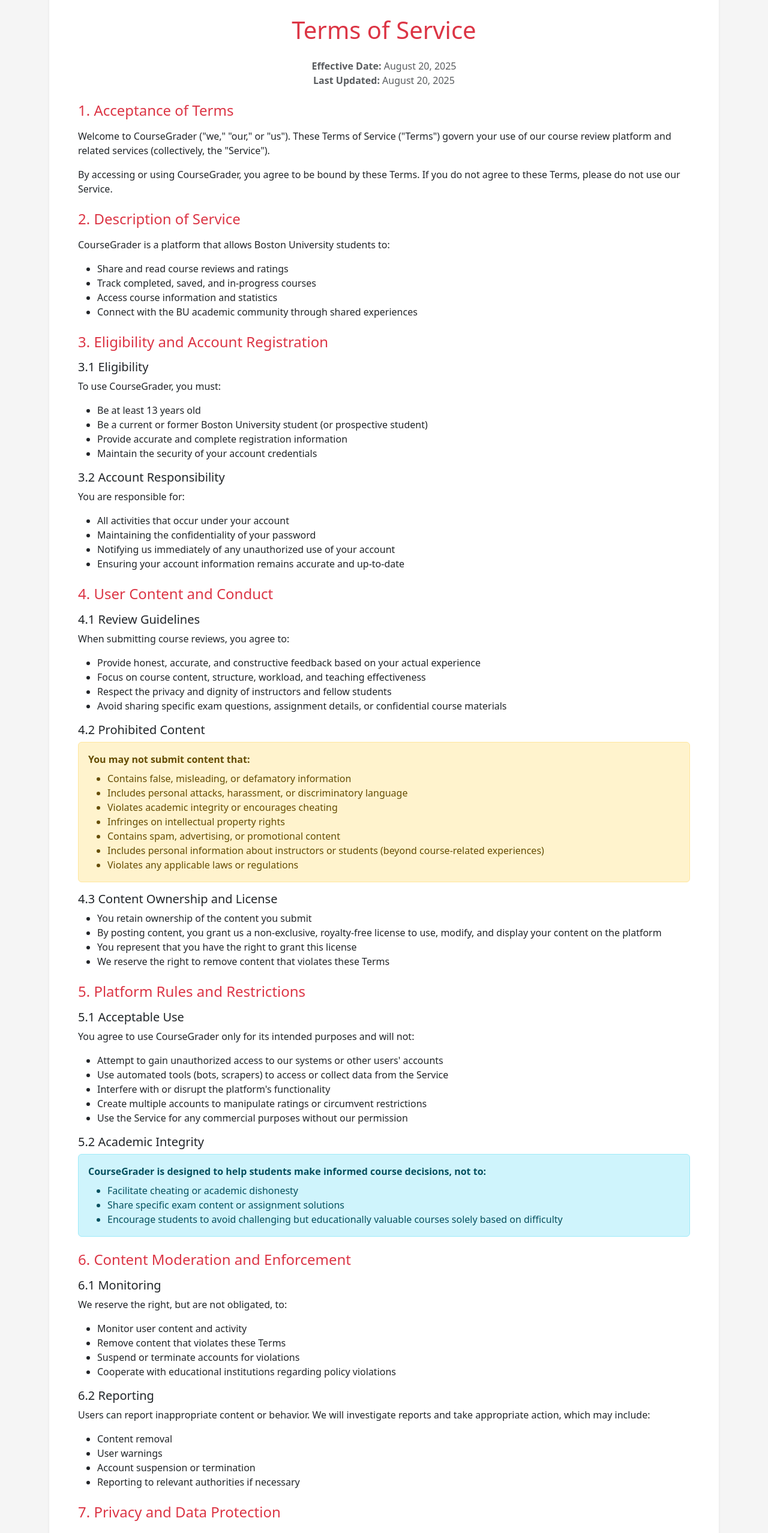
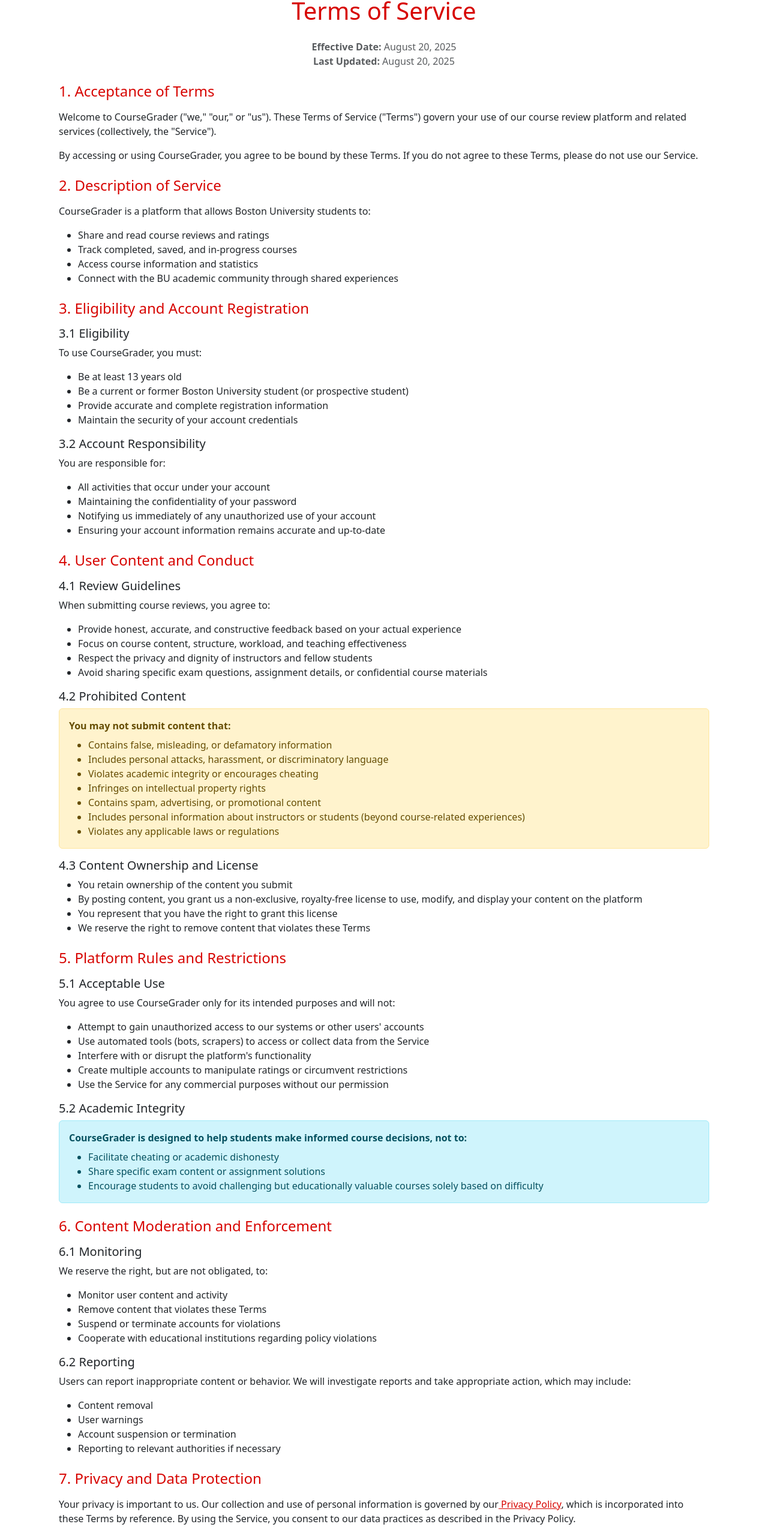
Before and after one commit to YS-05/BURate, a React (Vite) app in the folder CourseGraderFrontend/: page /terms in a window 1280 px wide. Shown: the part 109-2665 px from the top of the page at 60% size. Built offline with nearby package versions, Linux system fonts and the light colour scheme; no server answers.

Commit message:
Fix race conditions for seach page, continue minor UI tweaks

```diff
--- a/CourseGraderFrontend/src/pages/guest/Register.tsx
+++ b/CourseGraderFrontend/src/pages/guest/Register.tsx
@@ -133,9 +133,9 @@
       {/* Page Content */}
       <div className="d-flex justify-content-center align-items-center p-5">
         <div className="container" style={{ maxWidth: "480px", width: "100%" }}>
-          <h2 className="text-center mb-4">
-            Sign up with your BU email to start rating courses
-          </h2>
+          <h1 className="text-center mb-5 fw-bold">
+            Sign up with your BU email to get started
+          </h1>
 
           <form onSubmit={handleSubmit(onSubmit)} noValidate>
             <div className="mb-2">
--- a/CourseGraderFrontend/src/pages/guest/Reset.tsx
+++ b/CourseGraderFrontend/src/pages/guest/Reset.tsx
@@ -86,9 +86,9 @@
         style={{ minHeight: "calc(100vh - 225px)" }}
       >
         <div className="container" style={{ maxWidth: "480px", width: "100%" }}>
-          <h2 className="text-center mb-4">
+          <h1 className="text-center mb-5 fw-bold">
             Enter your email to receive the password reset code
-          </h2>
+          </h1>
           <form onSubmit={handleSubmit(onSubmit)}>
             <div className="my-4">
               <input
--- a/CourseGraderFrontend/src/pages/guest/Terms.tsx
+++ b/CourseGraderFrontend/src/pages/guest/Terms.tsx
@@ -42,22 +42,13 @@
       </Helmet>
 
       {/* Page Content */}
-      <div
-        className="min-vh-100"
-        style={{
-          backgroundColor: "#f5f5f5",
-          paddingTop: "2rem",
-          paddingBottom: "2rem",
-        }}
-      >
+      <div>
         <div className="container">
           <div className="row justify-content-center">
             <div className="col-12">
-              <div className="card border-0 shadow-sm">
-                <div className="card-body p-5">
-                  <h1 className="text-danger mb-4 text-center">
-                    Terms of Service
-                  </h1>
+              <div className="card border-0">
+                <div className="card-body py-5">
+                  <h1 className="bu-red mb-4 text-center">Terms of Service</h1>
 
                   <div className="text-muted mb-4 text-center">
                     <strong>Effective Date:</strong> August 20, 2025
@@ -67,9 +58,7 @@
 
                   <div className="terms-content">
                     <section className="mb-4">
-                      <h2 className="h4 text-danger mb-3">
-                        1. Acceptance of Terms
-                      </h2>
+                      <h2 className="h4 bu-red mb-3">1. Acceptance of Terms</h2>
                       <p>
                         Welcome to CourseGrader ("we," "our," or "us"). These
                         Terms of Service ("Terms") govern your use of our course
@@ -84,7 +73,7 @@
                     </section>
 
                     <section className="mb-4">
-                      <h2 className="h4 text-danger mb-3">
+                      <h2 className="h4 bu-red mb-3">
                         2. Description of Service
                       </h2>
                       <p>
@@ -103,7 +92,7 @@
                     </section>
 
                     <section className="mb-4">
-                      <h2 className="h4 text-danger mb-3">
+                      <h2 className="h4 bu-red mb-3">
                         3. Eligibility and Account Registration
                       </h2>
 
@@ -142,7 +131,7 @@
                     </section>
 
                     <section className="mb-4">
-                      <h2 className="h4 text-danger mb-3">
+                      <h2 className="h4 bu-red mb-3">
                         4. User Content and Conduct
                       </h2>
 
@@ -216,7 +205,7 @@
                     </section>
 
                     <section className="mb-4">
-                      <h2 className="h4 text-danger mb-3">
+                      <h2 className="h4 bu-red mb-3">
                         5. Platform Rules and Restrictions
                       </h2>
 
@@ -268,7 +257,7 @@
                     </section>
 
                     <section className="mb-4">
-                      <h2 className="h4 text-danger mb-3">
+                      <h2 className="h4 bu-red mb-3">
                         6. Content Moderation and Enforcement
                       </h2>
 
@@ -299,13 +288,13 @@
                     </section>
 
                     <section className="mb-4">
-                      <h2 className="h4 text-danger mb-3">
+                      <h2 className="h4 bu-red mb-3">
                         7. Privacy and Data Protection
                       </h2>
                       <p>
                         Your privacy is important to us. Our collection and use
                         of personal information is governed by our
-                        <a href="/privacy" className="text-danger">
+                        <a href="/privacy" className="bu-red">
                           {" "}
                           Privacy Policy
                         </a>
@@ -316,7 +305,7 @@
                     </section>
 
                     <section className="mb-4">
-                      <h2 className="h4 text-danger mb-3">
+                      <h2 className="h4 bu-red mb-3">
                         8. Disclaimers and Limitations
                       </h2>
 
@@ -374,7 +363,7 @@
                     </section>
 
                     <section className="mb-4">
-                      <h2 className="h4 text-danger mb-3">
+                      <h2 className="h4 bu-red mb-3">
                         9. Limitation of Liability
                       </h2>
                       <p>To the fullest extent permitted by law:</p>
@@ -391,7 +380,7 @@
                     </section>
 
                     <section className="mb-4">
-                      <h2 className="h4 text-danger mb-3">
+                      <h2 className="h4 bu-red mb-3">
                         10. Intellectual Property
                       </h2>
 
@@ -413,7 +402,7 @@
                     </section>
 
                     <section className="mb-4">
-                      <h2 className="h4 text-danger mb-3">11. Termination</h2>
+                      <h2 className="h4 bu-red mb-3">11. Termination</h2>
 
                       <h3 className="h5 mb-2">11.1 Your Right to Terminate</h3>
                       <p>
@@ -456,9 +445,7 @@
                     </section>
 
                     <section className="mb-4">
-                      <h2 className="h4 text-danger mb-3">
-                        12. Changes to Terms
-                      </h2>
+                      <h2 className="h4 bu-red mb-3">12. Changes to Terms</h2>
                       <p>
                         We may modify these Terms from time to time. We will
                         notify you of material changes by:
@@ -478,7 +465,7 @@
                     </section>
 
                     <section className="mb-4">
-                      <h2 className="h4 text-danger mb-3">
+                      <h2 className="h4 bu-red mb-3">
                         13. Governing Law and Disputes
                       </h2>
 
@@ -500,7 +487,7 @@
                     </section>
 
                     <section className="mb-4">
-                      <h2 className="h4 text-danger mb-3">
+                      <h2 className="h4 bu-red mb-3">
                         14. Contact Information
                       </h2>
                       <p>
@@ -518,7 +505,7 @@
                     </section>
 
                     <section className="mb-4">
-                      <h2 className="h4 text-danger mb-3">
+                      <h2 className="h4 bu-red mb-3">
                         15. Student Project Disclaimer
                       </h2>
                       <div className="alert alert-primary">
@@ -539,9 +526,7 @@
                     </section>
 
                     <section className="mb-4">
-                      <h2 className="h4 text-danger mb-3">
-                        16. Acknowledgment
-                      </h2>
+                      <h2 className="h4 bu-red mb-3">16. Acknowledgment</h2>
                       <p>
                         By using CourseGrader, you acknowledge that you have
                         read, understood, and agree to be bound by these Terms
--- a/CourseGraderFrontend/src/pages/guest/Verify.tsx
+++ b/CourseGraderFrontend/src/pages/guest/Verify.tsx
@@ -123,10 +123,10 @@
       {/* Page Content */}
       <div
         className="d-flex justify-content-center align-items-center"
-        style={{ minHeight: "calc(100vh - 225px)", backgroundColor: "#f5f5f5" }}
+        style={{ minHeight: "calc(100vh - 225px)" }}
       >
         <div className="container" style={{ maxWidth: "480px" }}>
-          <h2 className="text-center mb-4">
+          <h2 className="text-center mb-5 fw-bold">
             Please check your email for the verification code
           </h2>
           <form onSubmit={handleSubmit(onSubmit)} noValidate>
@@ -134,7 +134,6 @@
               <label className="form-label">Email address:</label>
               <input
                 type="email"
-                disabled
                 className={`form-control ${errors.email ? "is-invalid" : ""}`}
                 placeholder="you@example.com"
                 {...register("email")}
```
Also changed, not shown: CourseGraderFrontend/src/pages/guest/Login.tsx (+10 -4 lines), CourseGraderFrontend/src/pages/guest/Privacy.tsx (+17 -28 lines), CourseGraderFrontend/src/pages/shared/Search.tsx (+9 -2 lines).
